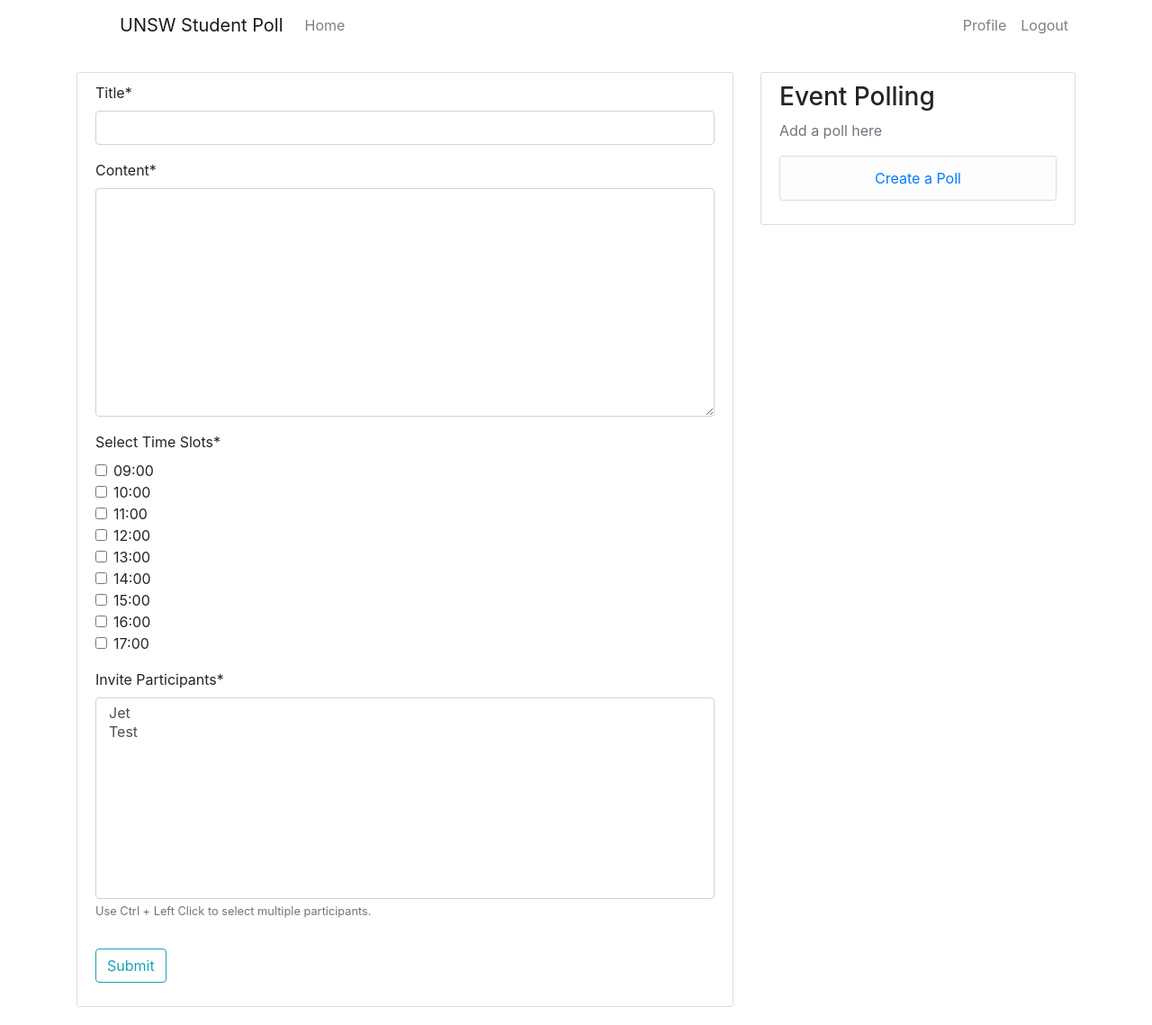
After one commit to JetTheCat/UNSW-Challenge, a Django app: page /create-poll/ in a window 1280 px wide. The commit adds this page. Shown: the whole page at 90% size. Run offline with Django 3.2, Linux system fonts and the light colour scheme; a user stored in the database is signed in; data comes from the database, SQL or seed files in the repository; both versions use the stored data as it was after the commit; some libraries are stand-ins or nearby versions.

Commit message:
Poll Creation Implemented

```diff
--- /dev/null
+++ b/pollPage/forms/CreatePollForm.py
@@ -0,0 +1,30 @@
+from django import forms
+from django.contrib.auth.models import User
+from django.forms import widgets
+
+# Model imports
+from pollPage.models import Polls
+
+class CreatePollForm(forms.ModelForm):
+    TIME_CHOICES =(
+        ("9", "09:00"),
+        ("10", "10:00"),
+        ("11", "11:00"),
+        ("12", "12:00"),
+        ("13", "13:00"),
+        ("14", "14:00"),
+        ("15", "15:00"),
+        ("16", "16:00"),
+        ("17", "17:00"),
+    )
+    time_slot = forms.MultipleChoiceField(label="Select Time Slots", choices=TIME_CHOICES, widget=forms.CheckboxSelectMultiple)
+    participant = forms.ModelMultipleChoiceField(label="Invite Participants", queryset=User.objects.all(),
+                                                    to_field_name='username',
+                                                    help_text="Use Ctrl + Left Click to select multiple participants.",
+                                                    widget=forms.SelectMultiple(attrs={'size': '10'})
+                                                )
+
+
+    class Meta:
+        model = Polls
+        fields = ['title', 'content']
--- /dev/null
+++ b/pollPage/forms/__init__.py
@@ -0,0 +1 @@
+from .CreatePollForm import *
--- /dev/null
+++ b/pollPage/models/Polls.py
@@ -0,0 +1,13 @@
+from django.db import models
+
+# Model imports
+from django.contrib.auth.models import User
+
+class Polls(models.Model):
+    id = models.AutoField(primary_key=True)
+    user = models.ForeignKey(User, on_delete=models.CASCADE, default=None)
+    timestamp_created = models.DateTimeField(verbose_name='Time Created', auto_now_add=True, null=False)
+    timestamp_modified = models.DateTimeField(verbose_name='Time Modified', auto_now=True, null=False)
+    title = models.CharField(max_length=100, default=None)
+    content = models.TextField(verbose_name='Content')
+    active = models.BooleanField(default=True)
--- a/pollPage/models/__init__.py
+++ b/pollPage/models/__init__.py
@@ -0,0 +1,4 @@
+# Poll Models
+from .Polls import *
+from .PollOptions import *
+from .PollUsers import *
--- a/pollPage/static/Poll/main.css
+++ b/pollPage/static/Poll/main.css
@@ -4,3 +4,11 @@
     margin-right: 20px;
     margin-bottom: 16px;
 }
+
+.content-section {
+    background: #ffffff;
+    padding: 10px 20px;
+    border: 1px solid #dddddd;
+    border-radius: 3px;
+    margin-bottom: 20px;
+}
--- a/pollPage/templates/base.html
+++ b/pollPage/templates/base.html
@@ -46,11 +46,34 @@
         <main role="main" class="container">
             <div class="row mt-4">
                 <div class="col-md-8">
+                    {% if messages %}
+                        {% for message in messages %}
+                            {% if message.tags == 'error' %}
+                                <div class="alert alert-danger">
+                            {% else %}
+                                <div class="alert alert-{{ message.tags }}">
+                            {% endif %}
+                                {{ message }}
+                                </div>
+                        {% endfor %}
+                    {% endif %}
                     {% block content %}{% endblock %}
+                </div>
+
+                <div class="col-md-4">
+                    <div class="content-section">
+                        <h3>Event Polling</h3>
+                        <p class='text-muted'>Add a poll here
+                            <ul class="list-group">
+                                <li class="list-group-item list-group-item-light" style="text-align: center">
+                                    <a href="{% url 'poll-create' %}">Create a Poll</a>
+                                </li>
+                            </ul>
+                        </p>
+                    </div>
                 </div>
             </div>
         </main>
-
 
         <!-- Optional JavaScript -->
         <!-- jQuery first, then Popper.js, then Bootstrap JS -->
--- /dev/null
+++ b/pollPage/templates/createPoll.html
@@ -0,0 +1,16 @@
+{% extends "base.html" %}
+{% load crispy_forms_tags %}
+{% block content %}
+    <div class="content-section">
+        <form method="POST" >
+            {% csrf_token %}
+            <fieldset class="form-group">
+                {{ pollform|crispy }}
+            </fieldset>
+
+            <div class="form-group">
+                <button class="btn btn-outline-info" type="submit">Submit</button>
+            </div>
+        </form>
+    </div>
+{% endblock content%}
--- a/pollPage/urls.py
+++ b/pollPage/urls.py
@@ -1,10 +1,12 @@
 from django.urls import path
 from .views import (
-    PollListView
+    PollListView,
+    CreatePollView
 )
 
 from pollPage.views.PollListView import home
 
 urlpatterns = [
     path('', home, name='poll-home'),
+    path('create-poll/', CreatePollView.createPoll, name='poll-create'),
 ]
--- /dev/null
+++ b/pollPage/views/CreatePollView.py
@@ -0,0 +1,67 @@
+from django.shortcuts import render, redirect
+from django.http import HttpResponse
+from django.urls import reverse
+from django.contrib import messages
+from django.contrib.auth.decorators import login_required, user_passes_test
+from django.views.generic import (
+    ListView,
+    CreateView,
+    UpdateView,
+    DeleteView
+)
+
+# Model imports
+from pollPage.models import Polls, PollOptions, PollUsers
+
+# Form imports
+from pollPage.forms import CreatePollForm
+
+@login_required
+def createPoll(request):
+    if request.method == 'POST':
+        form = CreatePollForm(request.POST)
+
+        if form.is_valid():
+            title = form.cleaned_data.get('title')
+            content = form.cleaned_data.get('content')
+            participants = list(form.cleaned_data.get('participant'))
+
+            time_list = (x + ":00" for x in form.cleaned_data.get('time_slot'))
+            time_list = list(time_list)
+
+            # Check if owner/creator of the poll is in the list of participant model instances,
+            # if not automatically add them in
+            isOwner = False
+            for user in participants:
+                if user.id == request.user.id:
+                    isOwner = True
+                    break
+
+            if isOwner is False:
+                participants.append(request.user)
+
+
+            # Create new Poll
+            poll = Polls(user=request.user, title=title, content=content)
+            poll.save()
+
+            for time in time_list:
+                currPollOption = PollOptions(poll=poll, time_str=time)
+                currPollOption.save()
+                for user in participants:
+                    currPollUser = PollUsers(pollOption=currPollOption, participant=user)
+                    currPollUser.save()
+
+
+
+            messages.success(request, 'Poll Creation Successful!')
+            return redirect('poll-home')
+
+    else:
+        form = CreatePollForm()
+
+    context = {
+        'pollform': form,
+    }
+
+    return render(request, 'createPoll.html', context)
--- a/pollPage/views/__init__.py
+++ b/pollPage/views/__init__.py
@@ -1 +1,2 @@
 from .PollListView import *
+from .CreatePollView import *
--- a/user/views/UpdateProfileView.py
+++ b/user/views/UpdateProfileView.py
@@ -21,6 +21,8 @@ def updateProfile(request):
             acc_form.save()
             messages.success(request, 'User Profile has been Updated!')
             return redirect('profile')
+        else:
+            messages.error(request, 'User Profile Update Unsuccessful, Please Try Again!')
     else:
         user_form = UpdateUserForm(instance=request.user)
         acc_form = UpdateAccountForm()
```
Also changed, not shown: pollPage/models/PollOptions.py (added, +11 -0 lines), pollPage/models/PollUsers.py (added, +11 -0 lines), db.sqlite3, pollPage/migrations/0001_initial.py (added), pollPage/migrations/0002_polloptions_vote_count.py (added), pollPage/migrations/0003_polls_title.py (added), pollPage/migrations/0004_auto_20210821_2353.py (added), pollPage/migrations/0005_auto_20210821_2354.py (added), pollPage/templates/__init__.py (added).
